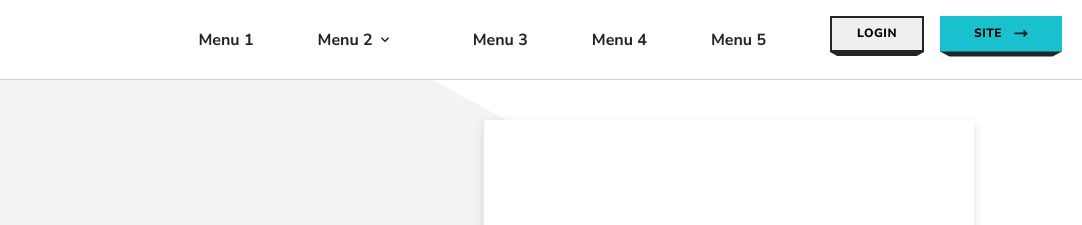
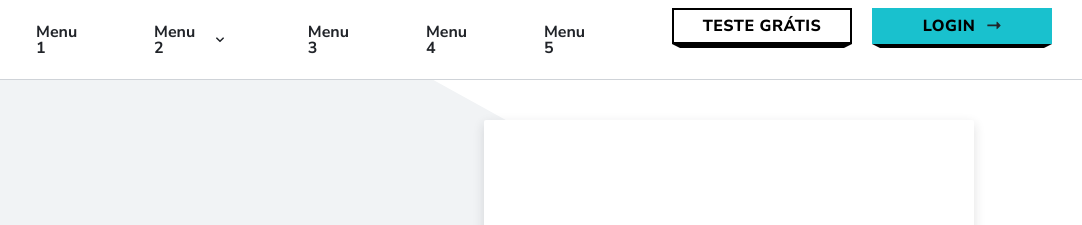
Before and after one commit to itslarissayall/rdstation, a website: page index.html in a window 1280 px wide. Shown: the top 225 px of the page, 198-1280 px from the left. Drawn offline with Linux system fonts and the light colour scheme; a web font is replaced by a local one.

Commit message:
fix: layout

```diff
--- a/index.html
+++ b/index.html
@@ -7,6 +7,7 @@
     <title>RD Station</title>
     <link rel="stylesheet" href="styles/globals.css">
     <link rel="stylesheet" href="styles/styleguide.css">
+    <link rel="icon" href="https://www.rdstation.com/wp-content/uploads/2022/05/favicon-192x192-1-150x150.png" sizes="32x32">
 </head>
 <body class="text-black-2 subtitle-md">
     <header class="header">
@@ -73,15 +74,11 @@
                 </ul>
             </nav>
             <section class="menu__buttons subtitle-lg">
-                <button class="button--outline subtitle-lg">
+                <a class="btn btn-secondary btn-sm" href="https://app.rdstation.com.br/signup?trial_origin=rds_home_header-lm&amp;utm_source=direct&amp;utm_medium=%28not+set%29&amp;utm_campaign=%28not+set%29&amp;utm_content=%28not+set%29&amp;utm_term=%28not+set%29&amp;gclid=CjwKCAiAkrWdBhBkEiwAZ9cdcINa2AOAU2DfRZJg2Z5bC8yO7zCTwEkoB3gnZqHYLADSK2w0cDZ3rxoCqBwQAvD_BwE" target="_blank">Teste Grátis</a>
+                <a class="btn btn-primary btn-sm" href="https://accounts.rdstation.com.br/?locale=pt-BR&amp;trial_origin=rds_home_header_login&amp;utm_source=direct&amp;utm_medium=%28not+set%29&amp;utm_campaign=%28not+set%29&amp;utm_content=%28not+set%29&amp;utm_term=%28not+set%29&amp;gclid=CjwKCAiAkrWdBhBkEiwAZ9cdcINa2AOAU2DfRZJg2Z5bC8yO7zCTwEkoB3gnZqHYLADSK2w0cDZ3rxoCqBwQAvD_BwE">
                     <span>Login</span>
-                    <img class="button__content" src="assets/img/shadow-1.svg" alt="Borda do botão"></img>
-                </button>
-                <button class="button--primary subtitle-lg">
-                    <span>Site</span>
                     <img class="arrow" src="assets/icons/arrowRight.svg" alt="Seta para direita">
-                    <img class="button__content" src="assets/img/shadow-1.svg" alt="Borda do botão"></img>
-                </button>
+                </a>
             </section>
         </aside>
     </header>
@@ -233,10 +230,7 @@
                             </ul>
                         </div>
                         <div class="form__button menu__buttons">
-                            <button class="button--highlight subtitle-lg" id="btn-create-account">
-                                <span>Criar minha conta</span>
-                                <img class="button__content" src="assets/img/shadow-2.svg" alt="Borda do botão"></img>
-                            </button>
+                            <button class="btn btn-highlight btn-sm" id="btn-create-account">Criar minha conta</button>
                         </div>
                     </form>
                  </div>
@@ -364,10 +358,7 @@
                         o seu negócio do planejamento à prática.
                     </p>
                     <div class="menu__buttons">
-                        <button class="button--highlight subtitle-lg" id="btn-create-account">
-                            <span><a class="text-black-2" href="https://app.rdstation.com.br/signup" target="_blank">Criar conta gratuita</a></span>
-                            <img class="button__content" src="assets/img/shadow-2.svg" alt="Borda do botão"></img>
-                        </button>
+                        <a class="btn btn-highlight btn-sm" href="https://app.rdstation.com.br/signup" target="_blank">Criar conta gratuita</a>
                     </div>
                 </div>
             </article>
@@ -377,10 +368,9 @@
                 <div class="content__text bg-gray-4">
                     <h3 class="heading-sm">Entenda melhor como o RD Station Marketing funciona na prática</h3>
                     <div class="menu__buttons">
-                        <button class="button--outline subtitle-lg" id="btn-play-video">
+                        <button class="btn btn-secondary btn-sm" target="_blank" id="btn-play-video">
                             <span>Assista a demonstração</span>
                             <img class="circle--player" src="assets/icons/circle.svg" alt="player">
-                            <img class="button__content" src="assets/img/shadow-2.svg" alt="Borda do botão"></img>
                         </button>
                     </div>
                 </div>
@@ -397,10 +387,7 @@
                 <h3 class="heading-md">Torne sua operação de Marketing ainda mais poderosa</h3>
                 <p class="subtitle-sm">O RD Station Marketing se conecta as principais ferramentas nacionais e internacionais</p>
                 <div class="menu__buttons">
-                    <button class="button--primary subtitle-lg" id="btn-play-video">
-                        <span><a class="text-black-2" href="https://app.rdstation.com.br/signup" target="_blank">Criar conta gratuita</a></span>
-                        <img class="button__content" src="assets/img/shadow-2.svg" alt="Borda do botão"></img>
-                    </button>
+                    <a class="btn btn-highlight btn-sm" href="https://app.rdstation.com.br/signup" target="_blank">Criar conta gratuita</a>
                 </div>
             </article>
             <article class="content__item--2">
@@ -481,13 +468,11 @@
             </ul>
         </article>
         <article class="footer__item--2">
-            <span class="body-sm">© 2021 <b>RD Station</b>. <a class="text-black-2" href="">Política de Privacidade.</a> </span>
+            <span class="body-sm">© 2021 <b>RD Station</b>. <a class="text-black-2" href="https://legal.rdstation.com/pt/privacy-policy/" target="_blank">Política de Privacidade.</a></span>
         </article>
     </footer>
     <div class="modal__container hidden"></div>
     <iframe class="modal__content hidden" src="" allow="autoplay"></iframe>
-
     <script src="scripts/script.js"></script>
-    <script src="https://www.youtube.com/iframe_api"></script>
 </body>
 </html>
--- a/styles/globals.css
+++ b/styles/globals.css
@@ -67,7 +67,7 @@ header {
 	display: inline-flex;
 	text-align: center;
 	text-transform: uppercase;
-	max-width: 100%;
+	justify-content: center;
 }
 
 .menu__buttons button {
@@ -92,7 +92,11 @@ header {
 	bottom: -7px;
 }
 
-.menu__buttons button img.arrow,
+.menu__buttons a .arrow {
+	margin-left: 12px;
+	width: 14px;
+	height: 9px;
+}
 .container .content--5 .content__item--1 .circle--player {
 	margin-left: 12px;
 }
@@ -434,7 +438,7 @@ article.content__item--2 .form__container .form__button {
 }
 
 .container .content--5 .content__item--1 .content__text>h3 {
-	margin-right: 800px;
+	margin-right: 720px;
 	margin-top: 0;
 }
 
@@ -581,6 +585,15 @@ footer .footer__item--2 {
 	padding: 40px 108px 40px 108px;
 }
 
+a#btn-play-video {
+	margin-left: 0;
+}
+
+body > header > aside > .menu__buttons {
+	max-width: 400px;
+	width: 100%;
+}
+
 .loader {
 	position: absolute;
     margin: auto;
@@ -721,6 +734,9 @@ footer .footer__item--2 {
 
 	.container .content--6 .content__item--2 ul > li {
 		padding: 20px;
+	}
+	#player-video > div > img.video {
+		height: 340px;
 	}
 }
 
@@ -1043,6 +1059,18 @@ footer .footer__item--2 {
 		width: 100%;
 	}
 
+	#player-video > div > img.video {
+		height: auto;
+	}
+
+	.container .content--4 > article > div > div > a {
+		height: 50px;
+	}
+
+	body > header > aside > .menu__buttons {
+		max-width: 100%;
+	}
+
 	@keyframes fade {
 		from {
 			opacity: .4
@@ -1082,9 +1110,15 @@ footer .footer__item--2 {
 	}
 
 	.menu__buttons button .button__content {
-		height: 7px;
+		height: 8px;
 		z-index: 50;
-		bottom: -8px;
+		bottom: -7px;
+	}
+}
+
+@media only screen and (max-width: 562px) {
+	.container .content--5 .content__item--1 .content__text  {
+		height: 250px;
 	}
 }
 
@@ -1094,4 +1128,8 @@ footer .footer__item--2 {
 		height: 550px;
 		transform: none;
 	}
+
+	.container .content--5 .content__item--2 {
+		height: 150px;
+	}
 }
--- a/styles/styleguide.css
+++ b/styles/styleguide.css
@@ -1,42 +1,87 @@
 @import url('https://fonts.googleapis.com/css2?family=Darker+Grotesque:wght@800;900&family=Nunito+Sans:wght@400;700;800;900&display=swap');
 @import url('https://fonts.googleapis.com/css2?family=Darker+Grotesque:wght@800;900&family=Nunito+Sans&display=swap');
 
-.button--primary {
+
+.btn.btn-primary {
     display: flex;
-	flex-direction: row;
     justify-content: center;
     align-items: center;
-	padding: 8px 16px;
-	width: 122px;
-	height: 36px;
+    position: relative;
     background: #19C1CE;
 	border: 2px solid #19C1CE;
-	cursor: pointer;
 }
 
-.button--outline {
+.btn.btn-primary:hover {
+	background: #07E5EB;
+}
+
+.btn.btn-secondary {
     display: flex;
-	flex-direction: row;
     justify-content: center;
     align-items: center;
-	padding: 8px 16px;
-	width: 94px;
-	height: 36px;
-	border: 2px solid #212429;
-	cursor: pointer;
+    background:  rgba(0,0,0,0);
+    border-color: #000;
+    position: relative;
 }
 
-.button--highlight {
+.btn.btn-secondary:hover {
+	background: #00000029;
+}
+
+.btn.btn-highlight {
     display: flex;
-	flex-direction: row;
     justify-content: center;
     align-items: center;
-	padding: 8px 16px;
+    background: #F2BF4E;
+	border: 2px solid #F2BF4E;
+    position: relative;
+}
+
+.btn.btn-highlight:hover {
+	background: #F4CA6D;
+}
+
+.btn:after {
+    content: "";
+    display: block;
+    position: absolute;
+    top: calc(100% + 2px);
+    left: calc(0% - 2px);
+    width: calc(100% + (2 * 2px));
+    border-top: 4px solid #000;
+    border-left: 8px solid rgba(0,0,0,0);
+    border-right: 8px solid rgba(0,0,0,0);
+    height: 0;
+    -webkit-box-sizing: border-box;
+    box-sizing: border-box;
+}
+
+.btn {
+    margin: 0 10px 0 10px;
+    color: #000;
+    border: 2px solid rgba(0,0,0,0);
+    padding: 10px 22px;
+    border-radius: 0;
+    font-size: 14px;
+    font-weight: 800;
+    width: auto;
+    position: relative;
+    font-size: 1rem;
+    line-height: 1rem;
+    text-transform: uppercase;
+    letter-spacing: .5px;
+    -webkit-transition: background .4s,border .4s,color .4s;
+    transition: background .4s,border .4s,color .4s;
+    white-space: break-spaces;
+    cursor: pointer;
+    text-decoration: none;
+}
+
+.btn.btn-sm {
+    padding-top: 6px;
+    padding-bottom: 6px;
     width: 100%;
     height: 36px;
-	background: #F2BF4E;
-	border: 2px solid #F2BF4E;
-	cursor: pointer;
 }
 
 .heading-lg {
```
Also changed, not shown: assets/img/shadow-1.svg (deleted), assets/img/shadow-2.svg (deleted). Lines whose indentation alone changed are shown as unchanged.
